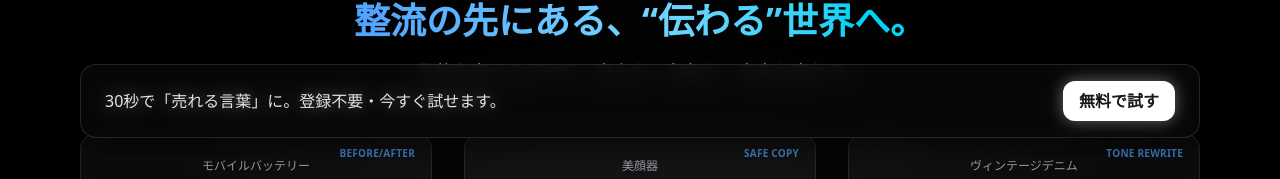
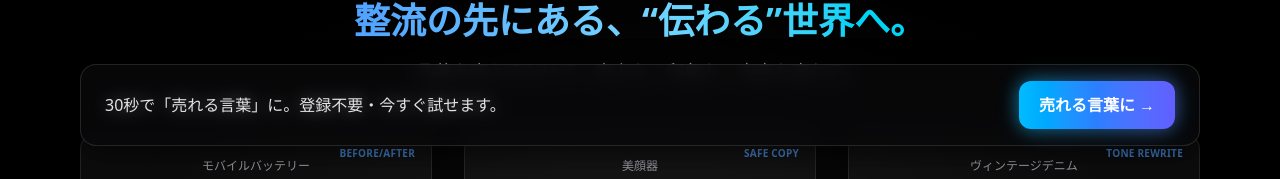
Before and after one commit to Waltz0820/boostsuite-app, a Next.js app: page / in a window 1280 px wide. Shown: the part 736-915 px from the top of the page. Built offline with nearby package versions, Linux system fonts and the light colour scheme.

Commit message:
feat: 変更内容

```diff
--- a/app/components/cta-bar.tsx
+++ b/app/components/cta-bar.tsx
@@ -7,23 +7,26 @@ export default function CtaBar() {
   const [show, setShow] = useState(false);
 
   useEffect(() => {
-    // ヒーロー直下の監視用要素を監視して、画面外に出たら表示
+    // ヒーロー直下の監視用要素（<div id="hero-end" />）が画面外になったら表示
     const sentinel = document.getElementById("hero-end");
-    if (!sentinel) {
-      // センチネル無い場合は少しスクロールしたら表示
+
+    const enableOnScrollFallback = () => {
       const onScroll = () => setShow(window.scrollY > 120);
       onScroll();
       window.addEventListener("scroll", onScroll, { passive: true });
       return () => window.removeEventListener("scroll", onScroll);
+    };
+
+    if (!sentinel) {
+      return enableOnScrollFallback();
     }
 
     const io = new IntersectionObserver(
       (entries) => {
         const e = entries[0];
-        // hero-end が見えている間は非表示／見えなくなったら表示
         setShow(!e.isIntersecting);
       },
-      { rootMargin: "0px 0px 0px 0px", threshold: 0 }
+      { rootMargin: "0px", threshold: 0 }
     );
     io.observe(sentinel);
     return () => io.disconnect();
@@ -39,15 +42,29 @@ export default function CtaBar() {
     >
       <div className="mx-auto max-w-6xl px-4 pb-4">
         <div className="rounded-2xl border border-white/10 bg-zinc-950/80 backdrop-blur supports-[backdrop-filter]:bg-zinc-950/60 shadow-[0_8px_30px_rgba(0,0,0,.35)]">
-          <div className="flex items-center justify-between gap-4 px-4 py-3 md:px-6 md:py-4">
+          <div className="flex flex-col gap-3 px-4 py-3 md:flex-row md:items-center md:justify-between md:gap-4 md:px-6 md:py-4">
             <p className="text-sm md:text-base text-zinc-200">
               30秒で「売れる言葉」に。登録不要・今すぐ試せます。
             </p>
+
             <Link
               href="/tool"
-              className="shrink-0 rounded-xl bg-white px-4 py-2 text-sm md:text-base font-semibold text-zinc-900 hover:bg-zinc-100 transition"
+              className="
+                inline-flex shrink-0 items-center justify-center
+                rounded-xl px-5 py-3 text-sm md:text-base font-semibold
+                text-white
+                bg-gradient-to-r from-sky-400 via-blue-500 to-indigo-500
+                shadow-[0_0_22px_rgba(56,189,248,0.28)]
+                hover:shadow-[0_0_32px_rgba(56,189,248,0.38)]
+                transition-all
+                focus-visible:outline-none focus-visible:ring-2 focus-visible:ring-cyan-400/70
+              "
+              aria-label="売れる言葉に"
             >
-              無料で試す
+              売れる言葉に
+              <span aria-hidden className="ml-1 translate-x-0 transition-transform duration-200 group-hover:translate-x-0.5">
+                →
+              </span>
             </Link>
           </div>
         </div>
```
